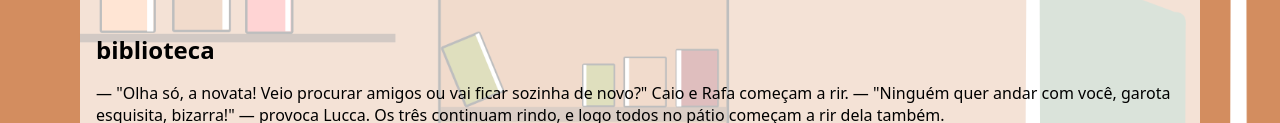
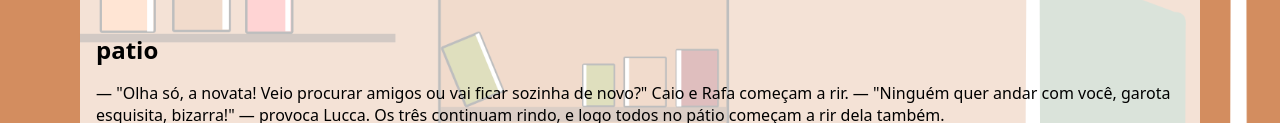
Before and after one commit to marialuiza25-alt/projeto-jogo-oi2-av1-t3, a website: page etapa3.html in a window 1280 px wide. Shown: the part 329-452 px from the top of the page. Drawn offline with Linux system fonts and the light colour scheme.

Commit message:
juliaviada

```diff
--- a/etapa3.html
+++ b/etapa3.html
@@ -14,7 +14,7 @@
             <div id="conteiner_barrinha"></div>
         </div>
 
-        <h1>biblioteca</h1>
+        <h1>patio</h1>
 
         <p>— "Olha só, a novata! Veio procurar amigos ou vai ficar sozinha de novo?"
 
```
Also changed, not shown: etapa4.html (+2 -0 lines).
